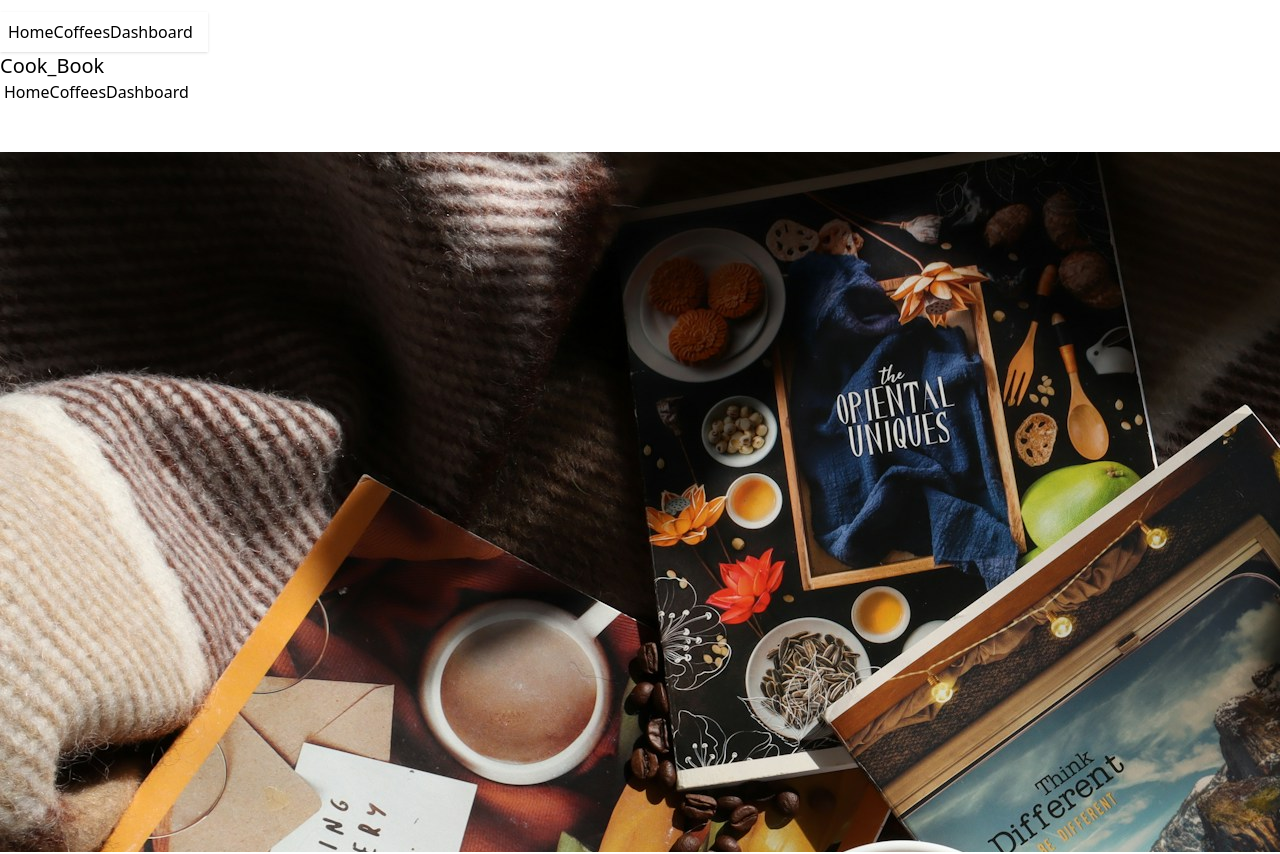
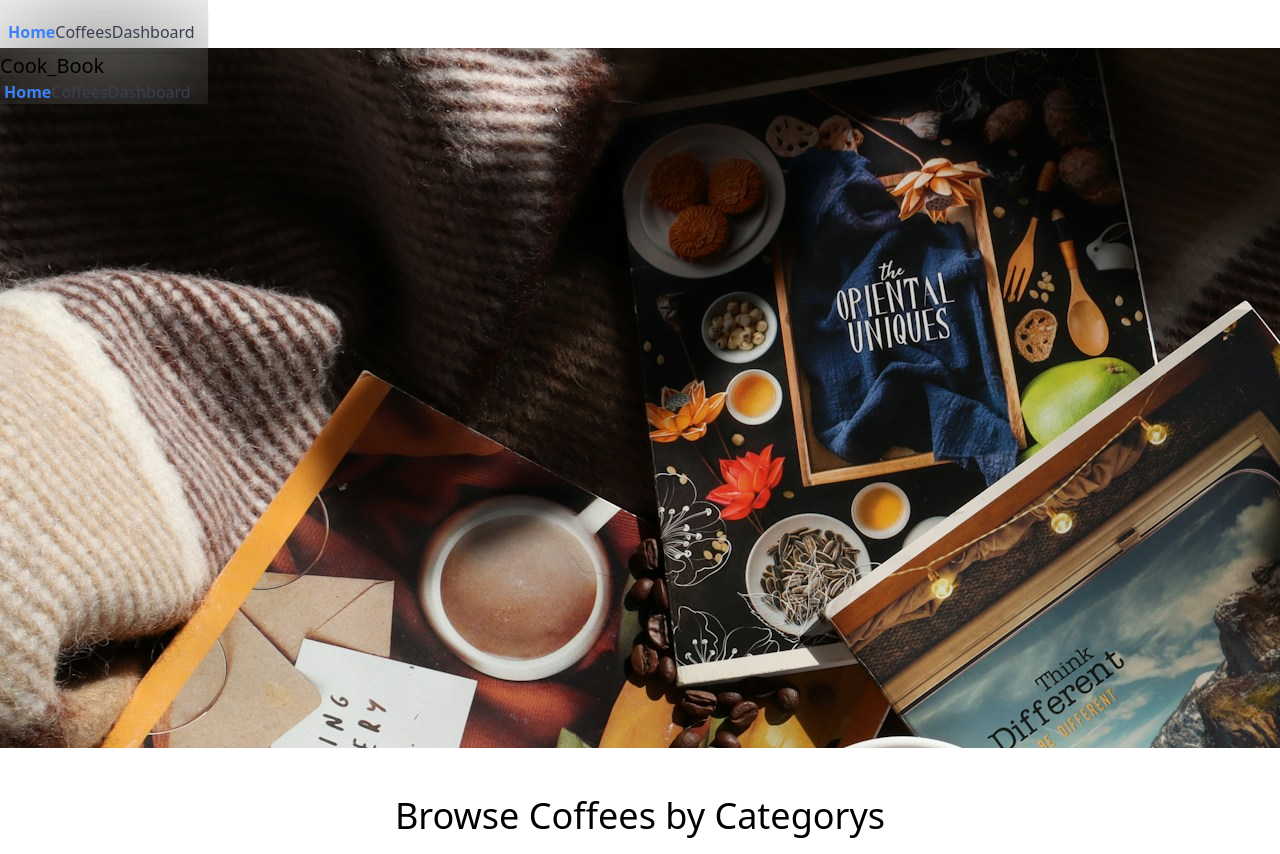
Before and after one commit to mdriyajulislamakash11/Coffee-Book-Project-Milstone-8-Conceptual-session-Day-01-, a React (Vite) app: page / in a window 1280 px wide. Shown: the top 854 px of the page. Built offline with nearby package versions, Linux system fonts and the light colour scheme.

Commit message:
active menu btn

```diff
--- a/src/components/Navbar.jsx
+++ b/src/components/Navbar.jsx
@@ -3,7 +3,7 @@ import { Link, NavLink } from "react-router-dom";
 
 const Navbar = () => {
   return (
-    <div className="navbar bg-base-100">
+    <div className="navbar backdrop-blur-3xl z-50 fixed ">
       <div className="navbar-start">
         <div className="dropdown">
           <div tabIndex={0} role="button" className="btn btn-ghost lg:hidden">
@@ -26,9 +26,30 @@ const Navbar = () => {
             tabIndex={0}
             className="menu menu-sm dropdown-content bg-base-100 rounded-box z-[1] mt-3 w-52 p-2 shadow"
           >
-            <NavLink to="/">Home</NavLink>
-            <NavLink to="/coffees">Coffees</NavLink>
-            <NavLink to="/dashboard">Dashboard</NavLink>
+            <NavLink
+              className={({ isActive }) =>
+                isActive ? "text-blue-500 font-bold" : "text-gray-700"
+              }
+              to="/"
+            >
+              Home
+            </NavLink>
+            <NavLink
+              className={({ isActive }) =>
+                isActive ? "text-blue-500 font-bold" : "text-gray-700"
+              }
+              to="/coffees"
+            >
+              Coffees
+            </NavLink>
+            <NavLink
+              className={({ isActive }) =>
+                isActive ? "text-blue-500 font-bold" : "text-gray-700"
+              }
+              to="/dashboard"
+            >
+              Dashboard
+            </NavLink>
           </ul>
         </div>
         <Link to="/" className="text-xl">
@@ -38,9 +59,30 @@ const Navbar = () => {
 
       <div className="navbar-end hidden lg:flex">
         <ul className="menu menu-horizontal px-1 gap-8">
-          <NavLink to="/">Home</NavLink>
-          <NavLink to="/coffees">Coffees</NavLink>
-          <NavLink to="/dashboard">Dashboard</NavLink>
+          <NavLink
+            className={({ isActive }) =>
+              isActive ? "text-blue-500 font-bold" : "text-gray-700"
+            }
+            to="/"
+          >
+            Home
+          </NavLink>
+          <NavLink
+            className={({ isActive }) =>
+              isActive ? "text-blue-500 font-bold" : "text-gray-700"
+            }
+            to="/coffees"
+          >
+            Coffees
+          </NavLink>
+          <NavLink
+            className={({ isActive }) =>
+              isActive ? "text-blue-500 font-bold" : "text-gray-700"
+            }
+            to="/dashboard"
+          >
+            Dashboard
+          </NavLink>
         </ul>
       </div>
     </div>
```
